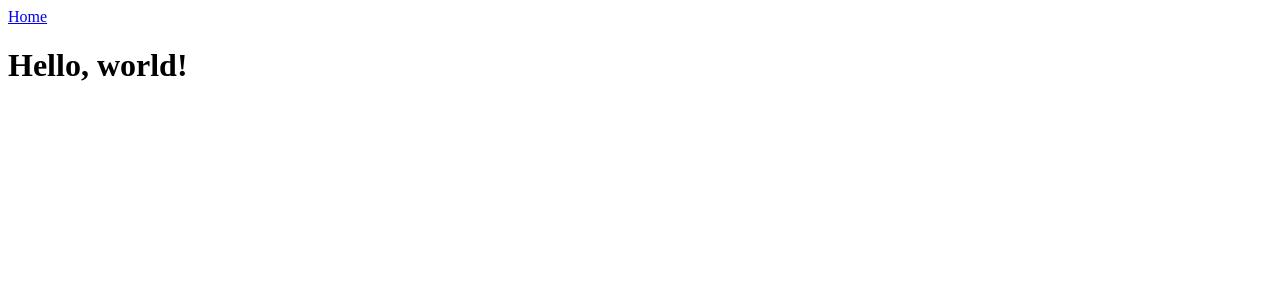
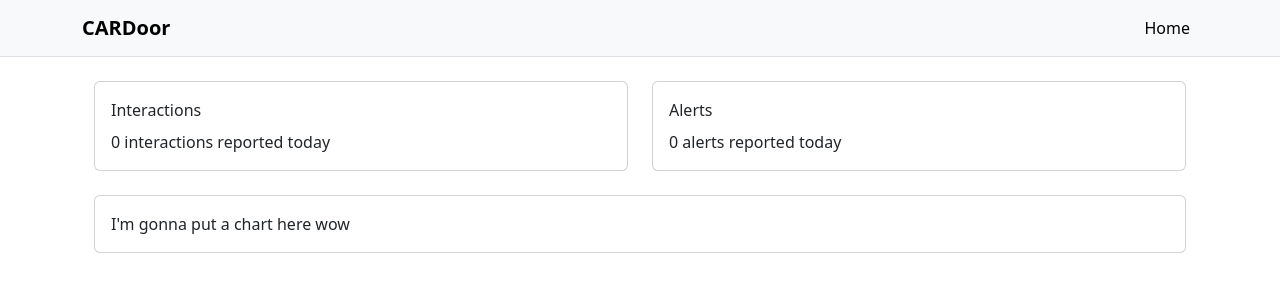
Before and after one commit to nicolas-bliss-carrascosa/CARDoor-system, a Django app: page / in a window 1280 px wide. Shown: the top 300 px of the page. Run offline with Django 4.2, Linux system fonts and the light colour scheme.

Commit message:
update req.txt

```diff
--- /dev/null
+++ b/django-frontend/dashboard/templates/dashboard/dashboard.html
@@ -0,0 +1,37 @@
+{% extends 'base.html' %}
+{% block title %}Dashboard{% endblock title %}
+{% block content %}
+<div class="container">
+    <div class="row my-4">
+        <div class="col">
+            <div class="card">
+                <div class="card-body">
+                    <div class="card-title">
+                        Interactions
+                    </div>
+                    0 interactions reported today
+                </div>
+            </div>
+        </div>
+        <div class="col">
+                        <div class="card">
+                <div class="card-body">
+                    <div class="card-title">
+                        Alerts
+                    </div>
+                    0 alerts reported today
+                </div>
+            </div>
+        </div>
+    </div>
+    <div class="row my-4">
+        <div class="col">
+            <div class="card">
+                <div class="card-body">
+                    I'm gonna put a chart here wow
+                </div>
+            </div>
+        </div>
+    </div>
+</div>
+{% endblock content %}
--- a/django-frontend/dashboard/urls.py
+++ b/django-frontend/dashboard/urls.py
@@ -2,5 +2,6 @@ from django.urls import path
 from . import views
 
 urlpatterns = [
-    path("", views.home, name="home"),
+    path("", views.dashboard, name="dashboard"),
+    path("/home", views.home, name="home")
 ]
--- a/django-frontend/dashboard/views.py
+++ b/django-frontend/dashboard/views.py
@@ -5,3 +5,6 @@ from django.shortcuts import render
 
 def home(request):
     return render(request, "dashboard/home.html", {"name": "world"})
+
+def dashboard(request):
+    return render(request, "dashboard/dashboard.html")
--- a/django-frontend/requirements.txt
+++ b/django-frontend/requirements.txt
@@ -1,3 +1,7 @@
 asgiref==3.12.1
-Django==6.1.2
+beautifulsoup4==4.15.0
+Django==4.2.30
+django-bootstrap-v5==1.0.11
+soupsieve==2.10
 sqlparse==0.6.0
+typing_extensions==4.16.0
--- a/django-frontend/templates/base.html
+++ b/django-frontend/templates/base.html
@@ -4,14 +4,35 @@
   <meta charset="utf-8">
   <meta name="viewport" content="width=device-width, initial-scale=1">
   <title>{% block title %}My site{% endblock %}</title>
+  <link href="https://cdn.jsdelivr.net/npm/bootstrap@5.3.3/dist/css/bootstrap.min.css" rel="stylesheet">
 </head>
 <body>
-  <nav>
-    <a href="{% url 'home' %}">Home</a>
+  <nav class="navbar navbar-expand-lg bg-body-tertiary border-bottom">
+    <div class="container">
+      <a class="navbar-brand fw-bold" href="{% url 'home' %}">CARDoor</a>
+
+      <button class="navbar-toggler" type="button"
+              data-bs-toggle="collapse" data-bs-target="#mainNav"
+              aria-controls="mainNav" aria-expanded="false" aria-label="Toggle navigation">
+        <span class="navbar-toggler-icon"></span>
+      </button>
+
+      <div class="collapse navbar-collapse" id="mainNav">
+        <ul class="navbar-nav ms-auto">
+          <li class="nav-item">
+            <a class="nav-link {% if request.path == '/' %}active{% endif %}"
+               href="{% url 'home' %}">Home</a>
+          </li>
+          </li>
+        </ul>
+      </div>
+    </div>
   </nav>
 
-  <main>
+  <main class="container my-4">
     {% block content %}{% endblock %}
   </main>
+
+  <script src="https://cdn.jsdelivr.net/npm/bootstrap@5.3.3/dist/js/bootstrap.bundle.min.js"></script>
 </body>
 </html>
```
